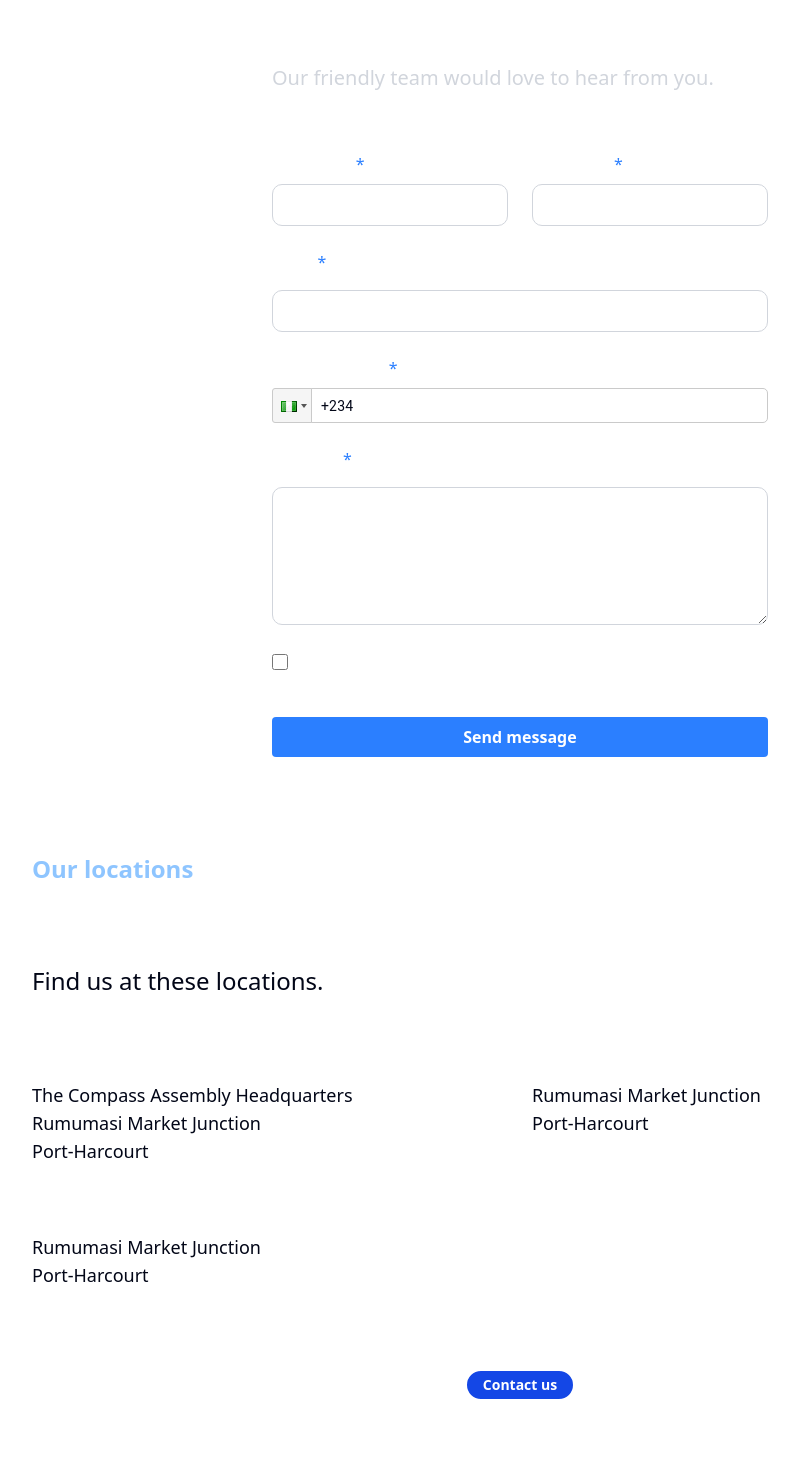
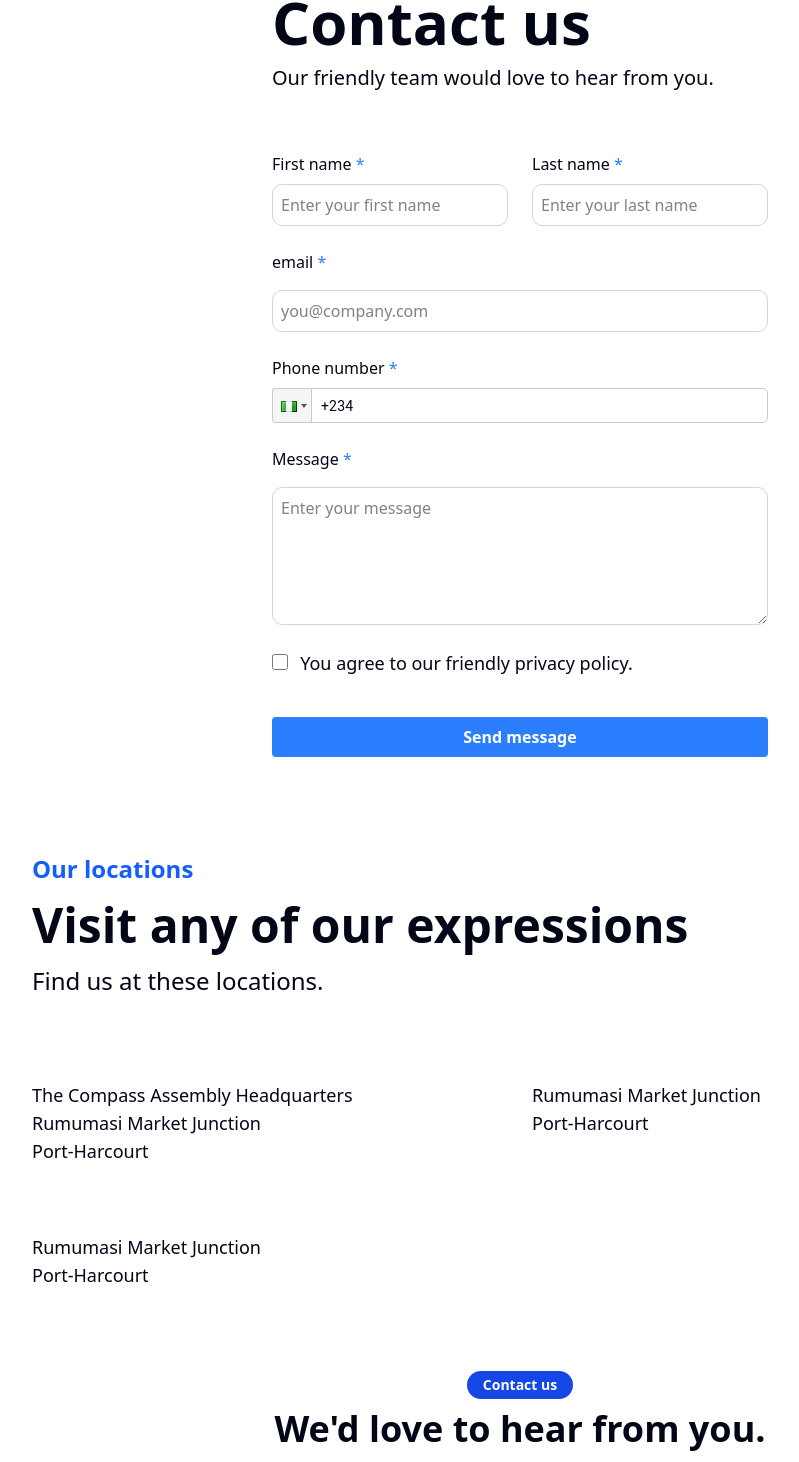
Before and after one commit to thecompassassembly/tca-webapp, a Next.js app: page /contact in a window 1280 px wide. Shown: the part 176-1638 px from the top of the page, without its empty margins (120-919 px from the left). Built offline with nearby package versions, Linux system fonts and the light colour scheme.

Commit message:
committing changes to the contact page

```diff
--- a/src/app/contact/page.tsx
+++ b/src/app/contact/page.tsx
@@ -18,12 +18,42 @@ export default function Contact() {
     >
       <HeaderNav />
       <main className="py-16 px-8">
-        <div className="flex flex-col gap-3 py-6 px-90 rounded-2xl text-white">
-          <h1 className="text-6xl font-semibold">Contact us</h1>
-          <p className="text-xl text-gray-300">
+        <div
+          className="flex flex-col gap-3 py-6 px-90 rounded-2xl"
+          style={{
+            backgroundColor: "var(--color-background)",
+            color: "var(--color-foreground)",
+            borderColor: "var(--color-secondary)",
+          }}
+        >
+          <h1
+            className="text-6xl font-semibold"
+            style={{
+              backgroundColor: "var(--color-background)",
+              color: "var(--color-foreground)",
+              borderColor: "var(--color-secondary)",
+            }}
+          >
+            Contact us
+          </h1>
+          <p
+            className="text-xl"
+            style={{
+              backgroundColor: "var(--color-background)",
+              color: "var(--color-foreground)",
+              borderColor: "var(--color-secondary)",
+            }}
+          >
             Our friendly team would love to hear from you.
           </p>
-          <form className="flex flex-col gap-6 mt-6">
+          <form
+            className="flex flex-col gap-6 mt-6"
+            style={{
+              backgroundColor: "var(--color-background)",
+              color: "var(--color-foreground)",
+              borderColor: "var(--color-secondary)",
+            }}
+          >
             <div className="grid grid-cols-1 md:grid-cols-2 gap-6 mt-6">
               <div className="flex flex-col gap-2">
                 <p>
@@ -105,11 +135,25 @@ export default function Contact() {
         <br />
         <br />
         <br />
-        <div className="flex flex-col gap-4 px-30">
-          <h2 className="text-2xl font-semibold text-blue-300">
+        <div
+          className="flex flex-col gap-4 px-30"
+          style={{
+            backgroundColor: "var(--color-background)",
+            color: "var(--color-foreground)",
+            borderColor: "var(--color-secondary)",
+          }}
+        >
+          <h2 className="text-2xl font-semibold text-blue-600">
             Our locations
           </h2>
-          <h1 className="text-5xl font-semibold text-white">
+          <h1
+            className="text-5xl font-semibold text-white"
+            style={{
+              backgroundColor: "var(--color-background)",
+              color: "var(--color-foreground)",
+              borderColor: "var(--color-secondary)",
+            }}
+          >
             Visit any of our expressions
           </h1>
           <p className="text-2xl">Find us at these locations.</p>
@@ -144,7 +188,14 @@ export default function Contact() {
             <div className="font-semibold border-2 border-white rounded-full px-4 py-1 pb-1 text-sm bg-blue-700">
               <p className="text-white">Contact us</p>
             </div>
-            <h1 className="text-4xl text-white font-semibold">
+            <h1
+              className="text-4xl text-white font-semibold"
+              style={{
+                backgroundColor: "var(--color-background)",
+                color: "var(--color-foreground)",
+                borderColor: "var(--color-secondary)",
+              }}
+            >
               We'd love to hear from you.
             </h1>
             <h2 className="text-2xl">Chat with our friendly team</h2>
```
